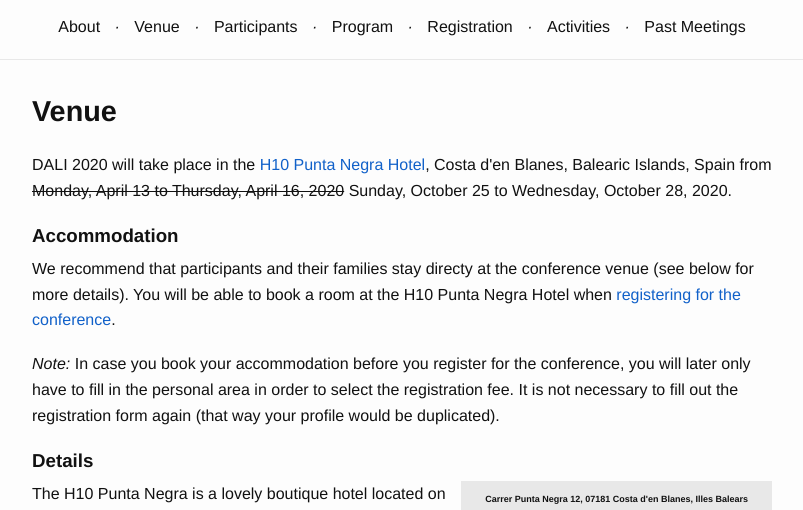
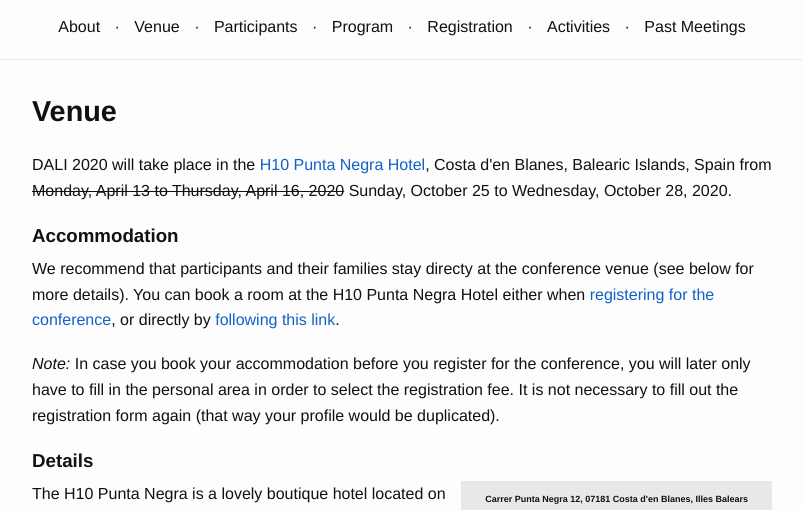
Before and after one commit to dalimeeting/dalimeeting.github.io, a Jekyll site: the page built from venue.html, in a window 1280 px wide and 900 px high, scrolled down 370 px, cut to the strip 0-510 px from the top of the window. Shown: the whole strip, without its empty margins (238-1041 px from the left). Built offline with Jekyll 4.4.1, drawn with Linux system fonts in a browser that asks for light colours; some web fonts are replaced.

Commit message:
Add back the link to the accommodation form

```diff
--- a/venue.html
+++ b/venue.html
@@ -12,7 +12,7 @@
 
 <p>
   We recommend that participants and their families stay directy at the conference venue (see below for more details).
-  You will be able to book a room at the {{site.conference.venue}} when <a href="{{ '/registration' | prepend: site.baseurl }}">registering for the conference</a>.
+  You can book a room at the {{site.conference.venue }} either when <a href="/registration">registering for the conference</a>, or directly by <a href="https://www.eventosycongresosweb.com/pub/1900011/q2/cgi.hrb?idexp=L0YUZ&main=alojamiento">following this link</a>.
 </p>
 <p>
   <em>Note:</em> In case you book your accommodation before you register for the conference, you will later only have to fill in the personal area in order to select the registration fee.
```
